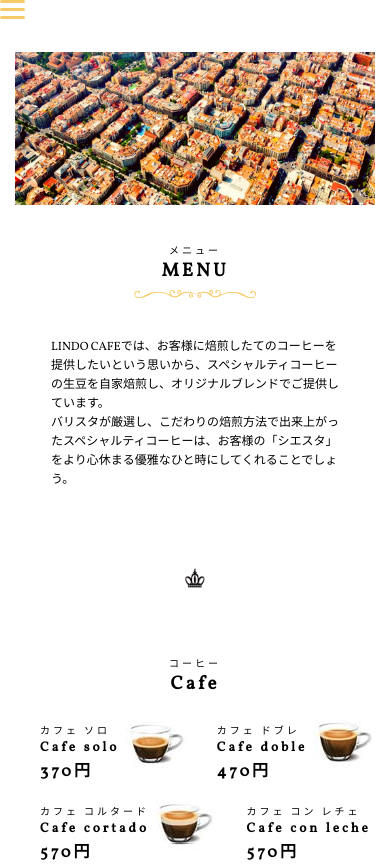
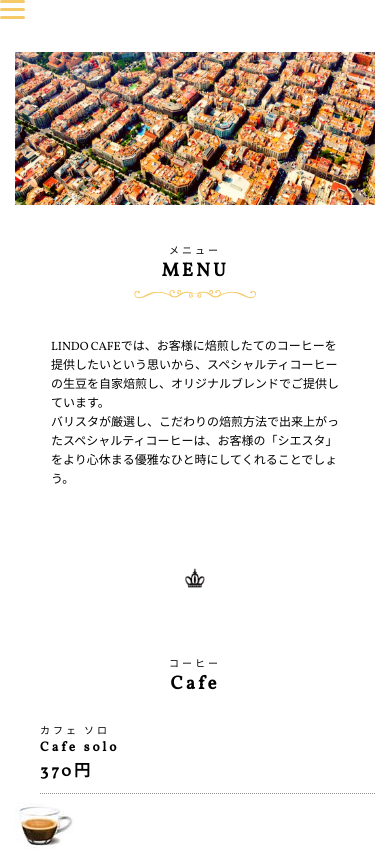
Before and after one commit to hrmnm/CF, a plain HTML site: page pages/menu.html in a window 390 px wide. Shown: the top 867 px of the page. Drawn offline with Linux system fonts and the light colour scheme.

Commit message:
Add files via upload

```diff
--- a/responsive.css
+++ b/responsive.css
@@ -125,4 +125,8 @@ li p {
   display:block;
   }
 
+  .cafe_list li {
+  display:block
+  }
+
 }
--- a/stylesheet.css
+++ b/stylesheet.css
@@ -478,6 +478,7 @@ li p {
   padding: 10px 0;
   vertical-align: top;
   margin-left: 25px;
+  border-bottom: 1px dotted #909090;
 }
 
 .cafe_list p {
```
